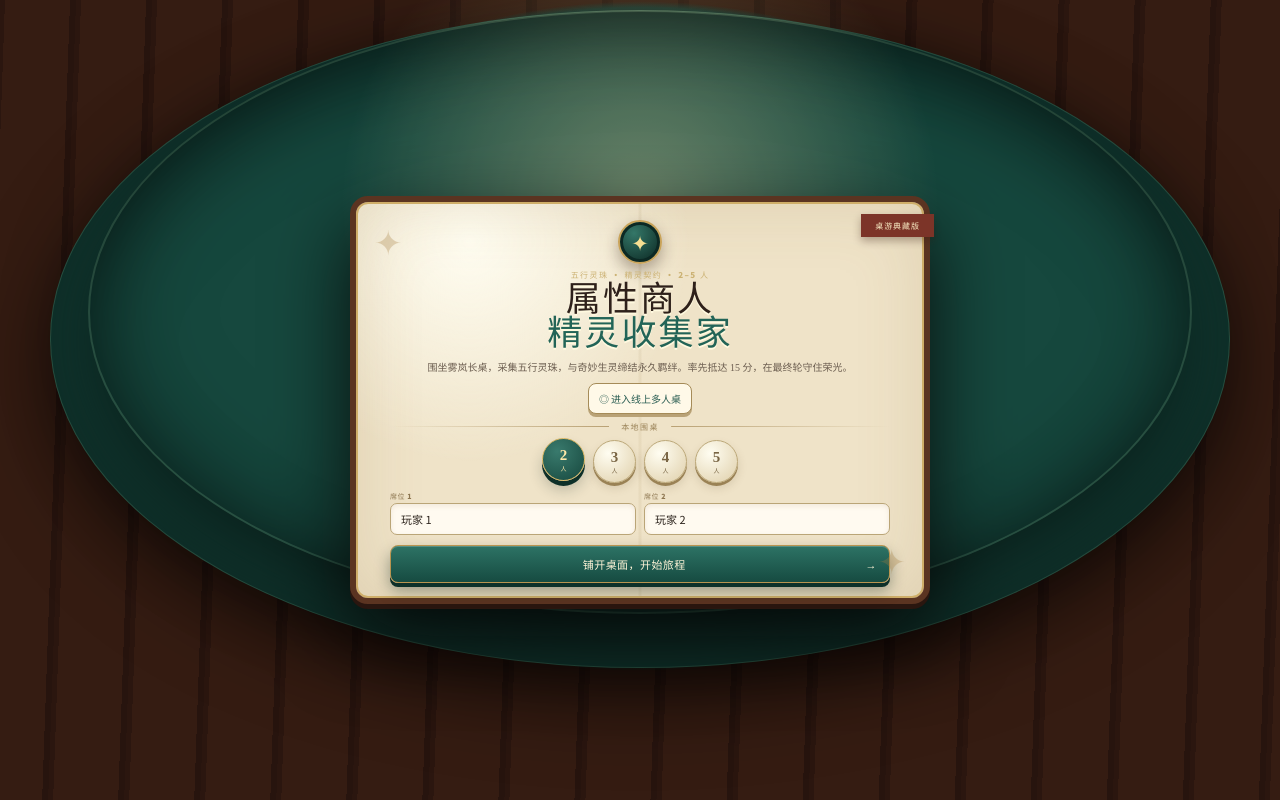
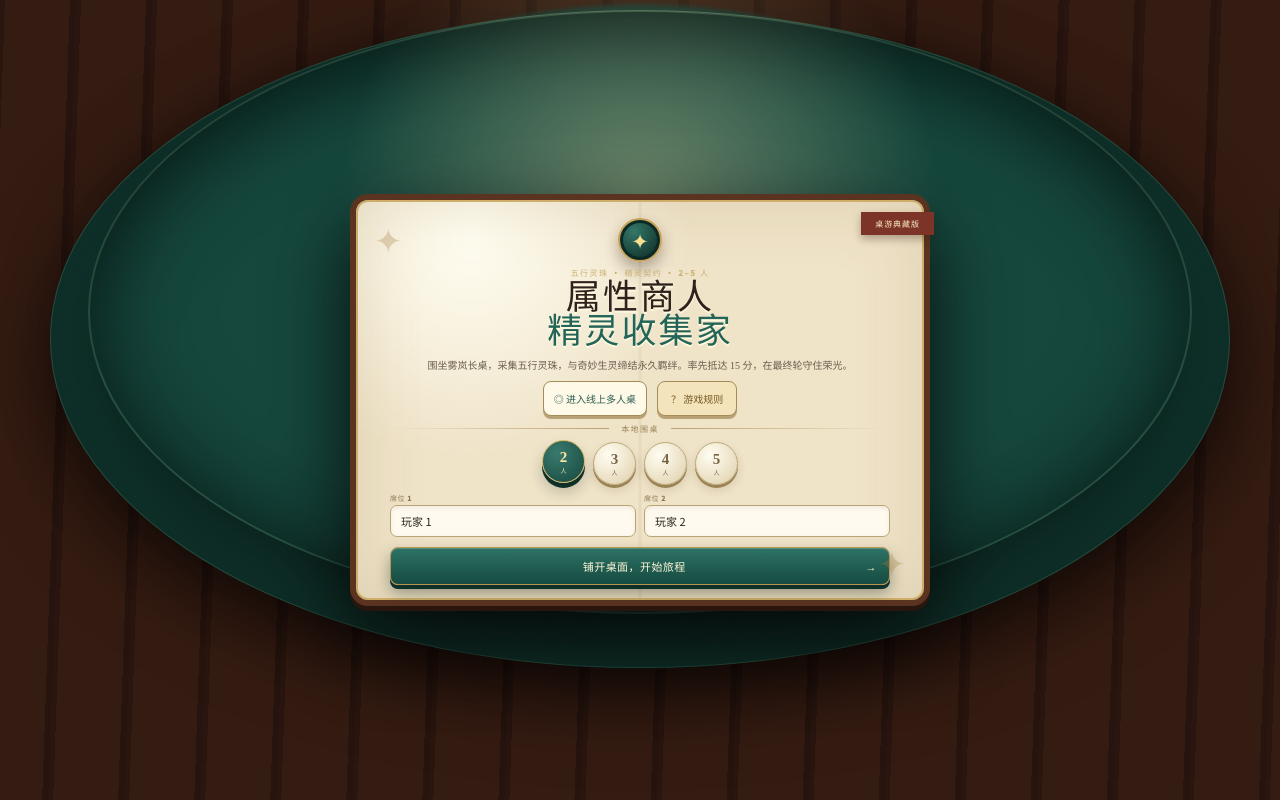
Before and after one commit to lj0103/property-merchant-creature-collector, a React (Vite) app: page / in a window 1280 px wide. Built offline with nearby package versions, Linux system fonts and the light colour scheme; no server answers.

Commit message:
Add an in-game rules guide

```diff
--- a/src/components/GameBoard.tsx
+++ b/src/components/GameBoard.tsx
@@ -8,6 +8,7 @@ import { CreatureCard } from './CreatureCard';
 import { GemRequirements, PlayerGemSummary } from './GemDisplay';
 import { canPassTurn } from '../game/actions';
 import { MatchRecord } from './MatchRecord';
+import { GameRulesDialog } from './GameRulesDialog';
 
 export function GameBoard() {
   const state = useGameStore();
@@ -31,6 +32,7 @@ export function GameBoard() {
         <div className="turn"><span>行动席位</span><strong>{player.name}</strong></div>
         <MatchRecord players={state.players} stats={state.matchStats} phase={state.phase}/>
         <div className="target"><span>{state.finalRoundTriggered ? '最终轮进行中' : '目标声望'}</span><strong>{SCORE_TARGET}</strong></div>
+        <GameRulesDialog compact/>
         <button className="ghost" onClick={() => confirm('确定收起当前桌面并返回首页？') && state.resetGame()}>收起桌面</button>
       </header>
       {state.notice && <button className="notice" onClick={state.clearNotice}>{state.notice}<span>×</span></button>}
--- /dev/null
+++ b/src/components/GameRulesDialog.tsx
@@ -0,0 +1,37 @@
+import { useEffect, useState } from 'react';
+
+export function GameRulesDialog({ compact = false }: { compact?: boolean }) {
+  const [open, setOpen] = useState(false);
+
+  useEffect(() => {
+    if (!open) return undefined;
+    const closeOnEscape = (event: KeyboardEvent) => {
+      if (event.key === 'Escape') setOpen(false);
+    };
+    window.addEventListener('keydown', closeOnEscape);
+    return () => window.removeEventListener('keydown', closeOnEscape);
+  }, [open]);
+
+  return (
+    <>
+      <button className={`rules-trigger ${compact ? 'compact' : ''}`} onClick={() => setOpen(true)}>？ 游戏规则</button>
+      {open && <div className="rules-modal" role="dialog" aria-modal="true" aria-labelledby="rules-title" onMouseDown={(event) => event.target === event.currentTarget && setOpen(false)}>
+        <article className="rules-sheet">
+          <button className="rules-close" aria-label="关闭规则说明" onClick={() => setOpen(false)}>×</button>
+          <p className="eyebrow">新玩家快速入门</p>
+          <h2 id="rules-title">《精灵收集家》游戏规则</h2>
+          <p className="rules-lead">收集五行灵珠、捕捉精灵并建立永久羁绊。率先达到 15 声望，并在最终轮结束后保持领先即可获胜。</p>
+
+          <section><b>1</b><div><h3>轮到你时选择一项行动</h3><ul><li>拿取 3 枚不同颜色的五行灵珠。</li><li>若公共区某色至少有 4 枚，可拿取该颜色 2 枚。</li><li>预定 1 张市集卡，或捕捉 1 张市集/预定卡。</li><li>只有完全没有合法行动时，才可以跳过回合。</li></ul></div></section>
+          <section><b>2</b><div><h3>预定与万能灵珠</h3><ul><li>每人最多预定 3 张卡；预定本身不支付费用。</li><li>预定公开卡时，公共区若还有紫色灵珠，会自动获得 1 枚。</li><li>紫色灵珠不能直接拿取，购买时可以补足任意缺少的颜色。</li></ul></div></section>
+          <section><b>3</b><div><h3>捕捉卡牌与永久羁绊</h3><ul><li>卡牌顶部的彩色灵珠表示捕捉后获得的永久羁绊颜色。</li><li>购买时先用永久羁绊自动减免同色费用，再消耗持有灵珠，最后使用万能灵珠补缺。</li><li>永久羁绊不会消耗，也不计入持有灵珠数量上限。</li></ul></div></section>
+          <section><b>4</b><div><h3>灵珠上限与旅者徽章</h3><ul><li>回合结束时最多持有 10 枚灵珠，超过后必须归还至 10 枚。</li><li>徽章条件只统计永久羁绊；持有灵珠和万能灵珠不能代替。</li><li>捕捉精灵后满足条件，会自动获得对应徽章和声望。</li></ul></div></section>
+          <section><b>5</b><div><h3>游戏结束与排名</h3><ul><li>有人达到 15 声望后触发最终轮，所有玩家完成相同回合数后结算。</li><li>若全部牌库和市集耗尽，也会完成本轮后结算。</li><li>同分时依次比较：捕捉卡较少者优先、持有万能灵珠较少者优先；仍相同则并列获胜。</li></ul></div></section>
+          <section><b>6</b><div><h3>连续对局记录</h3><p>“再来一局”会保留本桌已完成局数和每位玩家胜场；结束本次对局并返回首页后记录清空。并列获胜者各记 1 胜。</p></div></section>
+
+          <button className="primary" onClick={() => setOpen(false)}>明白了，开始游戏</button>
+        </article>
+      </div>}
+    </>
+  );
+}
--- a/src/components/OnlineGame.tsx
+++ b/src/components/OnlineGame.tsx
@@ -9,6 +9,7 @@ import type { ClientToServerEvents, RoomPayload, ServerToClientEvents, SessionPa
 import { CreatureCard } from './CreatureCard';
 import { GemRequirements, PlayerGemSummary } from './GemDisplay';
 import { MatchRecord } from './MatchRecord';
+import { GameRulesDialog } from './GameRulesDialog';
 
 const sessionKey = 'property-merchant-online-session';
 const apiUrl = import.meta.env.VITE_SOCKET_URL ?? 'http://localhost:8787';
@@ -178,6 +179,7 @@ export function OnlineGame({ onBack }: { onBack: () => void }) {
           <p className="eyebrow">真实多人在线</p>
           <h1>线上房间<br/><span>精灵收集家</span></h1>
           <p className="intro">创建房间、分享房间码，2–5 名玩家可在不同设备实时游玩。服务器会统一校验所有行动。</p>
+          <GameRulesDialog/>
           <label className="online-field"><span>你的昵称</span><input value={displayName} maxLength={12} onChange={(event)=>setDisplayName(event.target.value)} onBlur={updateName}/></label>
           {!room && <div className="online-columns">
             <section>
@@ -216,6 +218,7 @@ export function OnlineGame({ onBack }: { onBack: () => void }) {
         <div className="turn"><span>{isMyTurn?'轮到你的席位':'当前行动席'}</span><strong>{currentPlayer?.name}</strong></div>
         <MatchRecord players={game.players} stats={game.matchStats} phase={game.phase}/>
         <div className="target"><span>{game.finalRoundTriggered?'最终轮进行中':'目标声望'}</span><strong>{SCORE_TARGET}</strong></div>
+        <GameRulesDialog compact/>
         <button className="ghost" onClick={leaveRoom}>离开长桌</button>
       </header>
       <button className="notice" onClick={()=>setMessage('')}>{message}<span>×</span></button>
--- a/src/components/SetupScreen.tsx
+++ b/src/components/SetupScreen.tsx
@@ -1,5 +1,6 @@
 import { useState } from 'react';
 import { useGameStore } from '../store/gameStore';
+import { GameRulesDialog } from './GameRulesDialog';
 
 export function SetupScreen({ onOnline }: { onOnline: () => void }) {
   const start = useGameStore((state) => state.startGame);
@@ -18,6 +19,7 @@ export function SetupScreen({ onOnline }: { onOnline: () => void }) {
         <p className="intro">围坐雾岚长桌，采集五行灵珠，与奇妙生灵缔结永久羁绊。率先抵达 15 分，在最终轮守住荣光。</p>
         <div className="mode-switch">
           <button className="ghost dark" onClick={onOnline}>◎ 进入线上多人桌</button>
+          <GameRulesDialog/>
         </div>
         <div className="setup-divider"><span>本地围桌</span></div>
         <div className="count-pills">
--- a/src/styles/globals.css
+++ b/src/styles/globals.css
@@ -141,7 +141,21 @@ button:focus-visible, input:focus-visible { outline: 3px solid #e7c36f; outline-
 }
 .setup h1 span { color: #226457; }
 .intro { max-width: 520px; margin: 18px auto; color: #6c5e50; font-family: 'Noto Serif SC', serif; line-height: 1.9; font-size: 14px; }
-.mode-switch { margin: 20px 0 12px; }
+.mode-switch { display: flex; justify-content: center; gap: 10px; margin: 20px 0 12px; }
+
+.rules-trigger { border: 1px solid #a58b58; border-radius: 8px; padding: 9px 13px; color: #765921; background: #f3e4bc; box-shadow: 0 3px 0 #b9a276; font-size: 10px; font-weight: 800; }
+.rules-trigger.compact { flex: 0 0 auto; padding: 7px 9px; color: #e4d4af; border-color: #d2b97766; background: #1b110d70; box-shadow: none; font-size: 8px; }
+.rules-modal { position: fixed; z-index: 100; inset: 0; display: grid; place-items: center; padding: 18px; overflow: auto; background: #0a0806e8; backdrop-filter: blur(8px); }
+.rules-sheet { position: relative; width: min(720px, 100%); max-height: min(900px, 94vh); padding: 28px 34px 24px; overflow-y: auto; color: #33251d; text-align: left; border: 7px solid #5b3421; border-radius: 18px; background: linear-gradient(90deg, #fff9e8, #efe1c3); box-shadow: inset 0 0 0 2px #cfae69, 0 28px 70px #000c; }
+.rules-sheet>h2 { margin: 3px 0 8px; color: #205d51; font-family: 'Noto Serif SC', serif; font-size: 25px; }
+.rules-lead { margin: 0 0 15px; color: #6f5c49; font-size: 11px; line-height: 1.65; }
+.rules-close { position: absolute; top: 10px; right: 12px; width: 32px; height: 32px; border: 1px solid #a98d59; border-radius: 50%; color: #64452b; background: #fff8e8; font-size: 21px; line-height: 1; }
+.rules-sheet>section { display: grid; grid-template-columns: 30px 1fr; gap: 9px; padding: 9px 0; border-top: 1px solid #9f805a2d; }
+.rules-sheet>section>b { width: 27px; height: 27px; display: grid; place-items: center; border-radius: 50%; color: #ffe6a1; background: #226457; font-family: serif; font-size: 13px; }
+.rules-sheet h3 { margin: 1px 0 4px; color: #4b3526; font-size: 11px; }
+.rules-sheet ul { margin: 0; padding-left: 17px; color: #71604e; font-size: 9px; line-height: 1.65; }
+.rules-sheet section p { margin: 0; color: #71604e; font-size: 9px; line-height: 1.65; }
+.rules-sheet>.primary { margin-top: 12px; }
 
 .setup-divider { display: flex; align-items: center; gap: 12px; color: #9a8257; font-size: 10px; letter-spacing: .18em; }
 .setup-divider::before, .setup-divider::after { content: ''; flex: 1; height: 1px; background: linear-gradient(90deg, transparent, #b9a174); }
@@ -514,6 +528,10 @@ button:focus-visible, input:focus-visible { outline: 3px solid #e7c36f; outline-
   .setup { padding: 18px 10px; }
   .setup::before { width: 110vw; height: 92vh; }
   .setup-card { padding: 48px 20px 30px; border-width: 5px; }
+  .mode-switch { flex-direction: column; }
+  .rules-sheet { padding: 24px 18px 20px; border-width: 5px; }
+  .rules-sheet>h2 { padding-right: 28px; font-size: 20px; }
+  .rules-sheet>section { grid-template-columns: 25px 1fr; gap: 7px; }
   .box-ribbon { top: 12px; }
   .setup h1 { font-size: 38px; }
   .name-grid, .online-columns { grid-template-columns: 1fr; }
```
Also changed, not shown: 1 other file (tests, documents, lock files or other folders).
